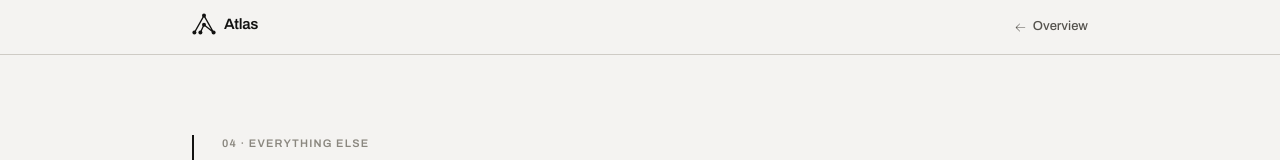
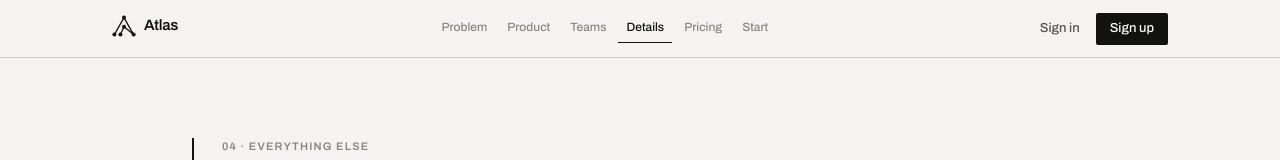
Before and after one commit to bppettipas-beep/atlas, a React (Vite) app: page /explore/details in a window 1280 px wide. Shown: the top 160 px of the page. Built offline with nearby package versions, Linux system fonts and the light colour scheme; no server answers; a web font is replaced by a local one.

Commit message:
feat: expand public landing pages

```diff
--- a/src/client/pages/LandingPage.tsx
+++ b/src/client/pages/LandingPage.tsx
@@ -198,6 +198,15 @@ const PLANS = [
   },
 ];
 
+const MARKETING_TABS = [
+  ['problem', 'Problem'],
+  ['product', 'Product'],
+  ['roles', 'Teams'],
+  ['details', 'Details'],
+  ['pricing', 'Pricing'],
+  ['getting-started', 'Start'],
+] as const;
+
 export function LandingPage() {
   const { session, loading } = useAuth();
 
@@ -212,20 +221,29 @@ export function LandingPage() {
     <div className="min-h-full bg-paper">
       {/* ============================ title block ============================ */}
       <header className="bg-paper/92 sticky top-0 z-30 border-b border-edge backdrop-blur-[3px]">
-        <div className="mx-auto flex w-full max-w-[1120px] items-center justify-between px-5 py-3 sm:px-10">
+        <div className="mx-auto flex w-full max-w-[1120px] flex-wrap items-center justify-between gap-y-2 px-5 py-3 sm:px-10">
           <Logo markClassName="h-[25px] w-[25px]" wordClassName="text-[15px]" />
+
+          <nav
+            className="order-3 flex w-full gap-1 overflow-x-auto pb-0.5 md:order-none md:w-auto md:overflow-visible"
+            aria-label="Explore Atlas"
+          >
+            {MARKETING_TABS.map(([section, label]) => (
+              <Link
+                key={section}
+                to={`/explore/${section}`}
+                className="shrink-0 border-b border-transparent px-2 py-1.5 text-[12px] font-medium text-ink-3 transition-colors hover:border-ink hover:text-ink"
+              >
+                {label}
+              </Link>
+            ))}
+          </nav>
 
           {/* Signed in, this is the way back to your company. Signed out, it is
               the way in. Only one of the two is ever true. */}
           <nav className="flex items-center gap-2 sm:gap-4" aria-label="Account">
             {signedIn ? (
               <>
-                <a
-                  href="#pricing"
-                  className="px-2 py-1.5 text-[13px] font-medium text-ink-2 transition-colors hover:text-ink"
-                >
-                  Pricing
-                </a>
                 <Link
                   to="/app"
                   className="group inline-flex h-8 items-center gap-2 rounded-sm bg-ink px-3.5 text-[13px] font-medium text-white transition-colors duration-150 ease-draft hover:bg-ink-2"
--- a/src/client/pages/MarketingDetailPage.tsx
+++ b/src/client/pages/MarketingDetailPage.tsx
@@ -1,5 +1,4 @@
 import {
-  ArrowLeft,
   ArrowRight,
   BookOpen,
   Building,
@@ -12,6 +11,15 @@ import { Logo } from '@/components/Logo';
 import { useAuth } from '@/providers/AuthProvider';
 import { useEffect } from 'react';
 import { Link, Navigate, useParams } from 'react-router-dom';
+
+const MARKETING_TABS = [
+  ['problem', 'Problem'],
+  ['product', 'Product'],
+  ['roles', 'Teams'],
+  ['details', 'Details'],
+  ['pricing', 'Pricing'],
+  ['getting-started', 'Start'],
+] as const;
 
 const PAGES = {
   problem: {
@@ -29,6 +37,20 @@ const PAGES = {
       [
         'Keep know-how',
         'Processes belong to the company, not to the one person who happens to remember them.',
+      ],
+    ],
+    inPractice: [
+      [
+        'Start with the handoffs',
+        'Map the moments where one person has to remember to tell another person something. Those are the first gaps Atlas makes visible.',
+      ],
+      [
+        'Give every job an owner',
+        'A task, process, and decision should have a person attached to it. Clarity is less about adding process and more about removing ambiguity.',
+      ],
+      [
+        'Keep the signal in one place',
+        'Updates belong beside the work, not buried in a chat thread that only a few people can find later.',
       ],
     ],
     icon: TreeStructure,
@@ -57,6 +79,20 @@ const PAGES = {
         'Living documents with ownership, version history, and acknowledgement when a process must be read.',
       ],
     ],
+    inPractice: [
+      [
+        'See the whole chain',
+        'A job can begin with a person, be assigned to a team, scheduled into a day, and linked to the instructions needed to complete it.',
+      ],
+      [
+        'Work from context',
+        'Instead of asking around, the person doing the work can see the notes, documents, attachments, and updates that matter.',
+      ],
+      [
+        'Let the record build itself',
+        'Changes, comments, approvals, and completed work stay connected, making the next handoff easier than the last.',
+      ],
+    ],
     icon: CheckSquare,
   },
   roles: {
@@ -77,6 +113,20 @@ const PAGES = {
       [
         'Permissions that hold',
         'Access is enforced by the server, so the view is not merely hiding information a person should not access.',
+      ],
+    ],
+    inPractice: [
+      [
+        'A calm worker day',
+        'Workers open a focused list of today’s work instead of a dashboard full of decisions that are not theirs to make.',
+      ],
+      [
+        'A useful manager view',
+        'Managers can spot overdue, blocked, unassigned, and scheduled work early enough to do something about it.',
+      ],
+      [
+        'One source of truth',
+        'Both views come from the same data, so a worker update is immediately useful to the people coordinating the business.',
       ],
     ],
     icon: Building,
@@ -101,6 +151,20 @@ const PAGES = {
         'Attachments, mentions, sign-off, Google sign-in, invitations, and multi-company access fit into the same operating model.',
       ],
     ],
+    inPractice: [
+      [
+        'Updates reach the right people',
+        'Assignments, comments, schedule changes, and announcements become notifications in Atlas and can also arrive by email.',
+      ],
+      [
+        'Processes stay usable',
+        'A document can be owned, published, revised, and acknowledged, turning “the way we do it” into something people can actually follow.',
+      ],
+      [
+        'Small actions add up',
+        'Attachments, mentions, approvals, recurring tasks, and availability are deliberately connected instead of being separate little tools.',
+      ],
+    ],
     icon: ShieldCheck,
   },
   pricing: {
@@ -118,6 +182,20 @@ const PAGES = {
       [
         'Scale — $1,000 / month',
         'Everything in Growth, multi-company support, and priority onboarding support.',
+      ],
+    ],
+    inPractice: [
+      [
+        'Start with the plan you need',
+        'Every plan begins with the shared operating picture: people, work, knowledge, and live updates in one place.',
+      ],
+      [
+        'Grow without replacing the system',
+        'As routines and management needs increase, the same company record can support approvals, recurring work, and richer coordination.',
+      ],
+      [
+        'Know what you are paying for',
+        'The price reflects the level of operational support, not a maze of add-ons that makes planning difficult.',
       ],
     ],
     icon: Calendar,
@@ -139,6 +217,20 @@ const PAGES = {
         'Assign work, attach the process, schedule it when appropriate, and let the shared picture start doing its work.',
       ],
     ],
+    inPractice: [
+      [
+        'Begin with what is true today',
+        'Add the people, teams, and reporting lines you already know. You do not need a perfect org chart to make the first version useful.',
+      ],
+      [
+        'Choose one real workflow',
+        'Bring in a current job, assign it, attach the instructions, and let the team use Atlas on something that matters.',
+      ],
+      [
+        'Build in layers',
+        'Once the first work is moving, add recurring routines, announcements, schedules, and the company knowledge that makes handoffs reliable.',
+      ],
+    ],
     icon: BookOpen,
   },
 } as const;
@@ -155,16 +247,53 @@ export function MarketingDetailPage() {
   return (
     <div className="min-h-full bg-paper">
       <header className="border-b border-edge bg-paper">
-        <div className="mx-auto flex w-full max-w-[960px] items-center justify-between px-5 py-3 sm:px-8">
+        <div className="mx-auto flex w-full max-w-[1120px] flex-wrap items-center justify-between gap-y-2 px-5 py-3 sm:px-8">
           <Link to="/" aria-label="Atlas home">
             <Logo markClassName="h-[24px] w-[24px]" wordClassName="text-[15px]" />
           </Link>
-          <Link
-            to="/"
-            className="inline-flex items-center gap-1.5 text-[13px] font-medium text-ink-2 hover:text-ink"
+          <nav
+            className="order-3 flex w-full gap-1 overflow-x-auto pb-0.5 md:order-none md:w-auto md:overflow-visible"
+            aria-label="Explore Atlas"
           >
-            <ArrowLeft className="text-[13px]" /> Overview
-          </Link>
+            {MARKETING_TABS.map(([tabSection, label]) => (
+              <Link
+                key={tabSection}
+                to={`/explore/${tabSection}`}
+                className={`shrink-0 border-b px-2 py-1.5 text-[12px] font-medium transition-colors ${
+                  tabSection === section
+                    ? 'border-ink text-ink'
+                    : 'border-transparent text-ink-3 hover:border-ink hover:text-ink'
+                }`}
+              >
+                {label}
+              </Link>
+            ))}
+          </nav>
+          <div className="flex items-center gap-2">
+            {session ? (
+              <Link
+                to="/app"
+                className="inline-flex h-8 items-center rounded-sm bg-ink px-3.5 text-[13px] font-medium text-white transition-colors hover:bg-ink-2"
+              >
+                Open panel
+              </Link>
+            ) : (
+              <>
+                <Link
+                  to="/signin"
+                  className="px-2 py-1.5 text-[13px] font-medium text-ink-2 transition-colors hover:text-ink"
+                >
+                  Sign in
+                </Link>
+                <Link
+                  to="/start"
+                  className="inline-flex h-8 items-center rounded-sm bg-ink px-3.5 text-[13px] font-medium text-white transition-colors hover:bg-ink-2"
+                >
+                  Sign up
+                </Link>
+              </>
+            )}
+          </div>
         </div>
       </header>
       <main className="mx-auto w-full max-w-[960px] px-5 py-14 sm:px-8 sm:py-20">
@@ -194,6 +323,25 @@ export function MarketingDetailPage() {
             </article>
           ))}
         </section>
+        <section className="mt-16">
+          <div className="max-w-[58ch]">
+            <p className="edge">In practice</p>
+            <h2 className="display mt-4 max-w-[18ch] text-[2rem] leading-[1.02] sm:text-[2.8rem]">
+              Made for the way a real company moves.
+            </h2>
+          </div>
+          <div className="mt-10 grid border-l border-t border-edge md:grid-cols-3">
+            {page.inPractice.map(([title, body], index) => (
+              <article key={title} className="border-b border-r border-edge p-6 sm:p-7">
+                <span className="font-mono text-[11px] text-ink-4">
+                  {String(index + 1).padStart(2, '0')}
+                </span>
+                <h3 className="title mt-8 text-[17px]">{title}</h3>
+                <p className="mt-3 text-[14px] leading-relaxed text-ink-3">{body}</p>
+              </article>
+            ))}
+          </div>
+        </section>
         <div className="mt-12 flex flex-wrap items-center gap-3">
           <Link
             to={session ? '/app' : '/start'}
```
